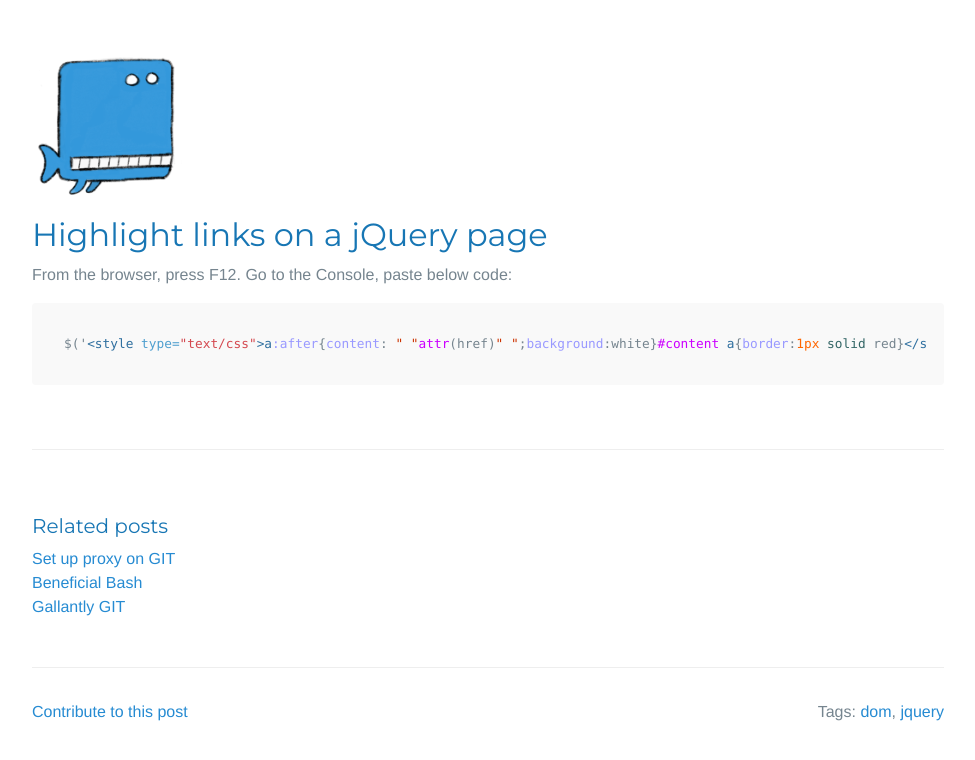
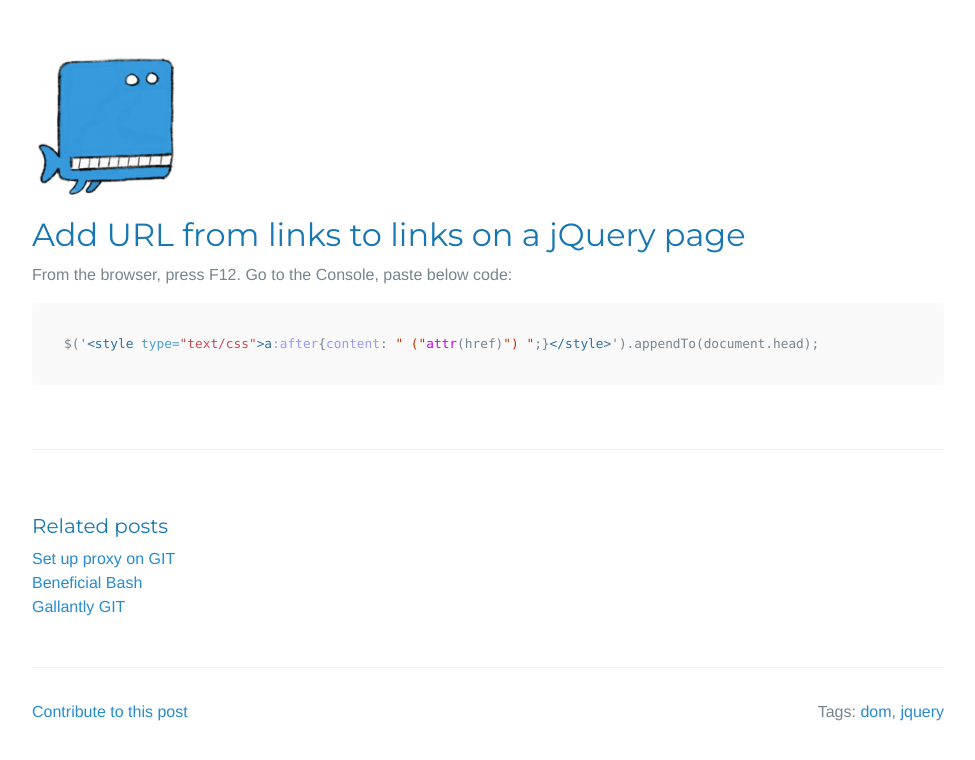
Before and after one commit to cirgl/lthr.github.io, a Jekyll site: the page built from _posts/2016-04-25-highlight-links.md, in a window 1280 px wide. Shown: the top 760 px of the page, without its empty margins (152-1127 px from the left). Built offline with Jekyll 4.4.1, drawn with Linux system fonts in a browser that asks for light colours; comment, search, counter and statistics services are not loaded.

Commit message:
shortened

````diff
--- a/_posts/2016-04-25-highlight-links.md
+++ b/_posts/2016-04-25-highlight-links.md
@@ -1,6 +1,6 @@
 ---
 layout: post
-title: Highlight links on a jQuery page
+title: Add URL from links to links on a jQuery page
 tags:
 - dom
 - jquery
@@ -9,5 +9,5 @@ tags:
 From the browser, press F12. Go to the Console, paste below code:
 
 ```html
-$('<style type="text/css">a:after{content: " "attr(href)" ";background:white}#content a{border:1px solid red}</style>').appendTo(document.head);
+$('<style type="text/css">a:after{content: " ("attr(href)") ";}</style>').appendTo(document.head);
 ```
````
